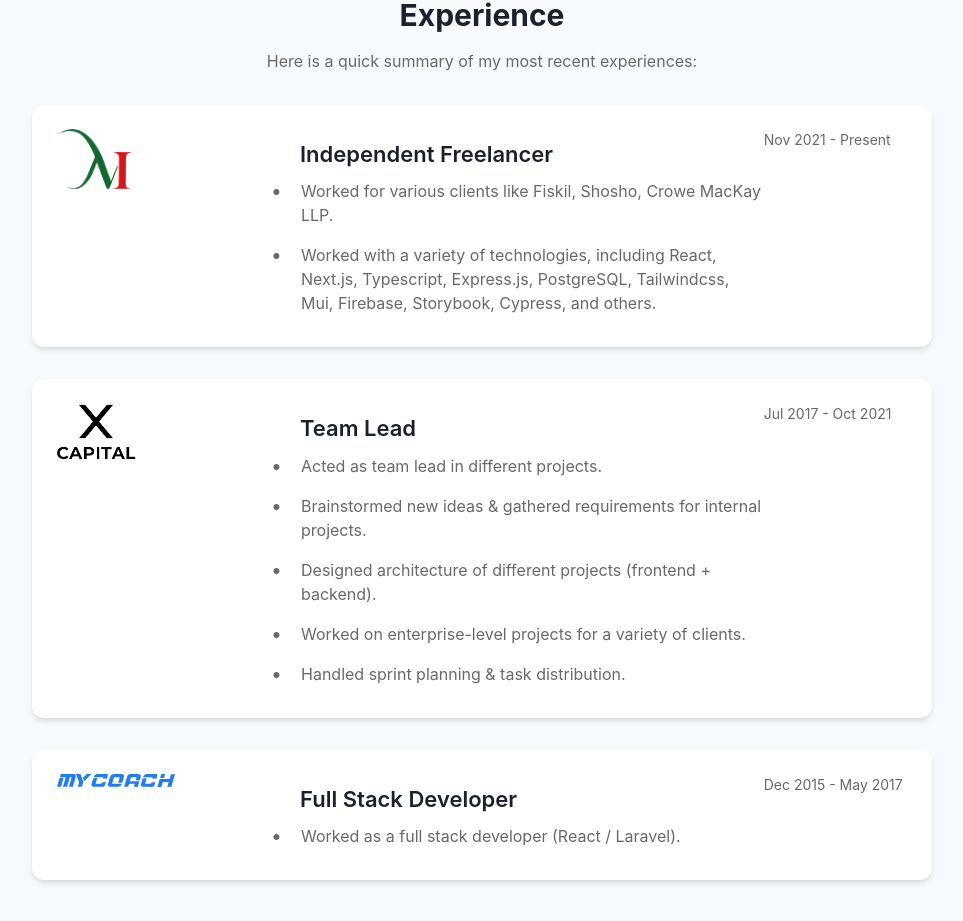
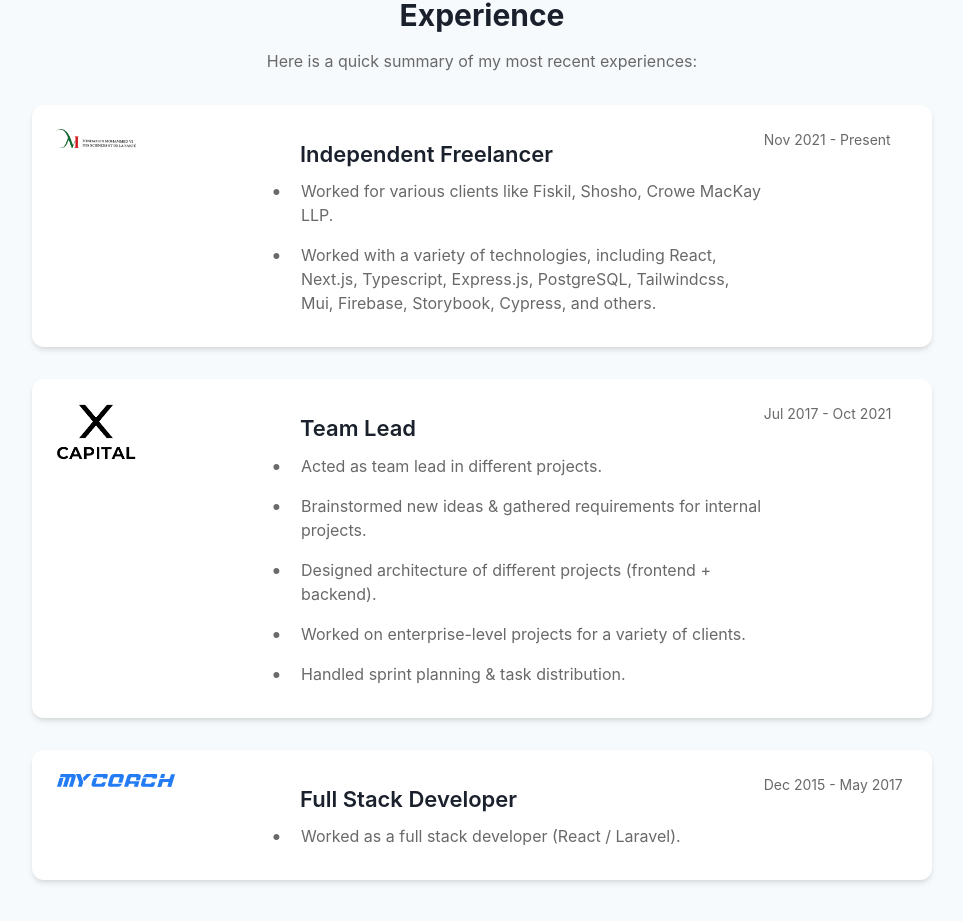
Before and after one commit to AnasOudadsse/portfolio, a React (Create React App) app: page / in a window 1280 px wide. Shown: the part 2499-3420 px from the top of the page, without its empty margins (158-1121 px from the left). Built offline with nearby package versions, Linux system fonts and the light colour scheme.

Commit message:
"Updated Experiences component: modified JSX, uncommented company text, and updated experienceData.json with new company names and logos."

```diff
--- a/src/Components/Experiences/experienceData.json
+++ b/src/Components/Experiences/experienceData.json
@@ -1,7 +1,7 @@
 [
     {
-      "logo": "FM6SS-logo.png",
-      "company": "Fm6ss",
+      "logo": "FM6SS-crop.png",
+      "company": "Fondation Mohammed VI des Sciences et de la Santé",
       "role": "Independent Freelancer",
       "description": [
         "Worked for various clients like Fiskil, Shosho, Crowe MacKay LLP.",
@@ -14,7 +14,7 @@
     },
     {
       "logo": "X-capital-logo.png",
-      "company": "GreenApex",
+      "company": "X Capital",
       "role": "Team Lead",
       "description": [
         "Acted as team lead in different projects.",
@@ -29,7 +29,7 @@
     },
     {
       "logo": "My-Coach-Logo.svg",
-      "company": "dotnpixel",
+      "company": "My Coach",
       "role": "Full Stack Developer",
       "description": [
         "Worked as a full stack developer (React / Laravel)."
```
Also changed, not shown: src/Components/Experiences/Experiences.jsx (+8 -0 lines).
